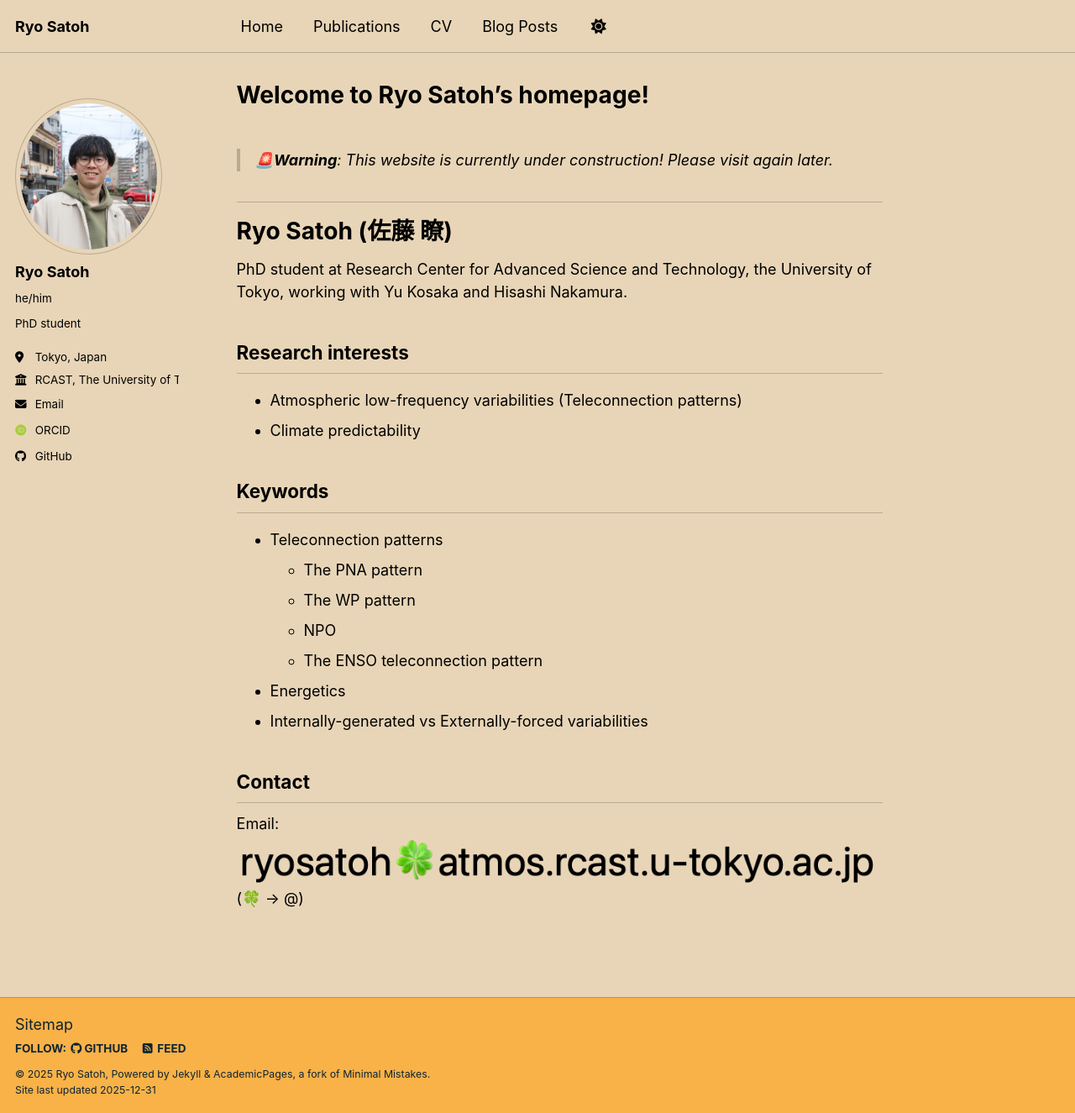
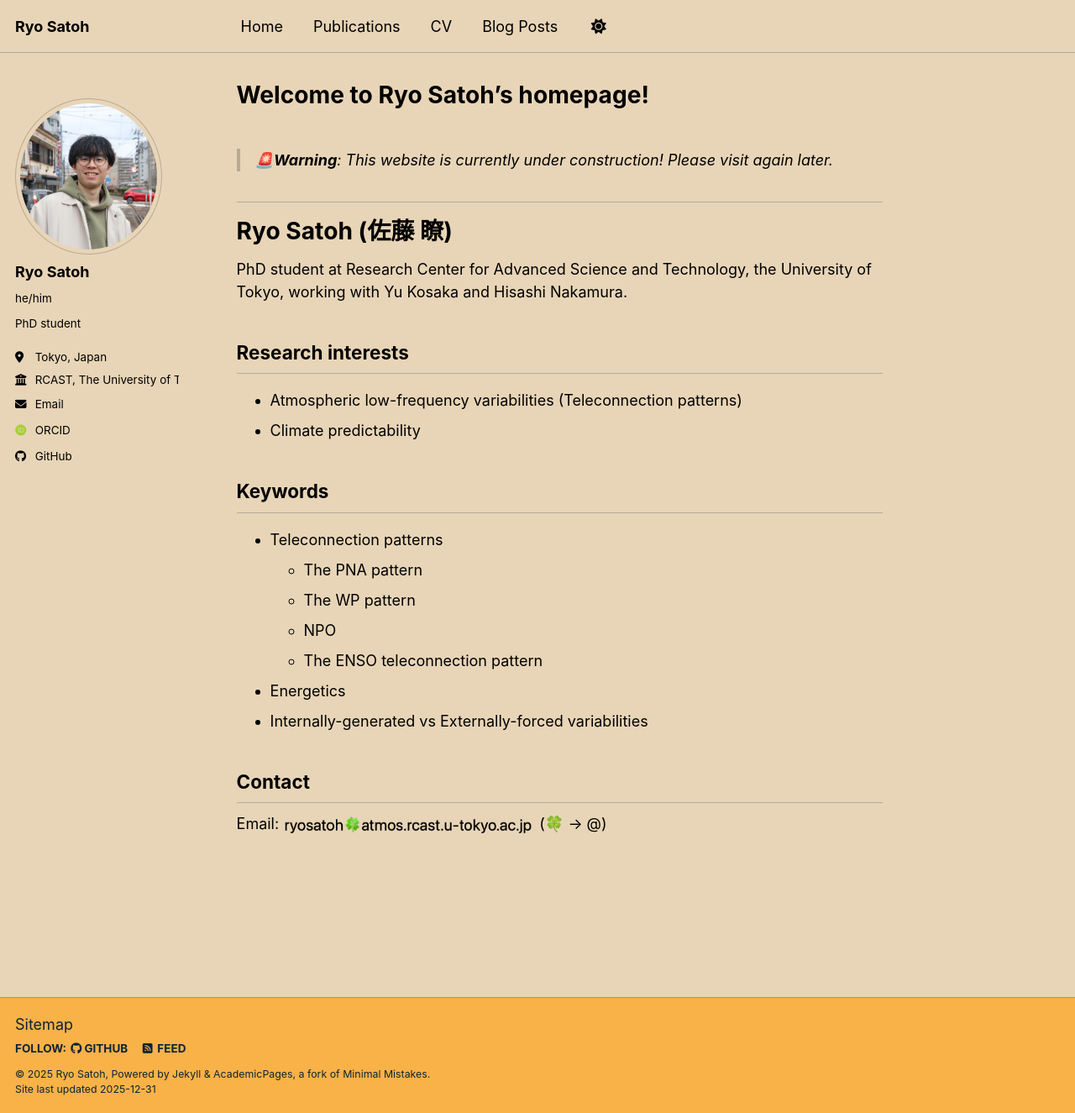
Before and after one commit to ryosatoh/ryosatoh.github.io, a Jekyll site: the page built from _pages/about.md, in a window 1280 px wide and 1325 px high. Shown: the whole window at 84% size. Built offline with Jekyll 4.4.1, drawn with Linux system fonts in a browser that asks for light colours; some web fonts are replaced; a script bundle is joined from its source files by our own code; library files that are not in the unit come from our copies.

Commit message:
Resize email-address.png in about.md

```diff
--- a/_pages/about.md
+++ b/_pages/about.md
@@ -29,7 +29,7 @@ PhD student at Research Center for Advanced Science and Technology, the Universi
 
 ## Contact
 Email:
-![image of email address](/images/email-address.png)
+<img src="/images/email-address.png" width="300px" alt="image of email address">
 (🍀 → @)
 
 <!--
```
